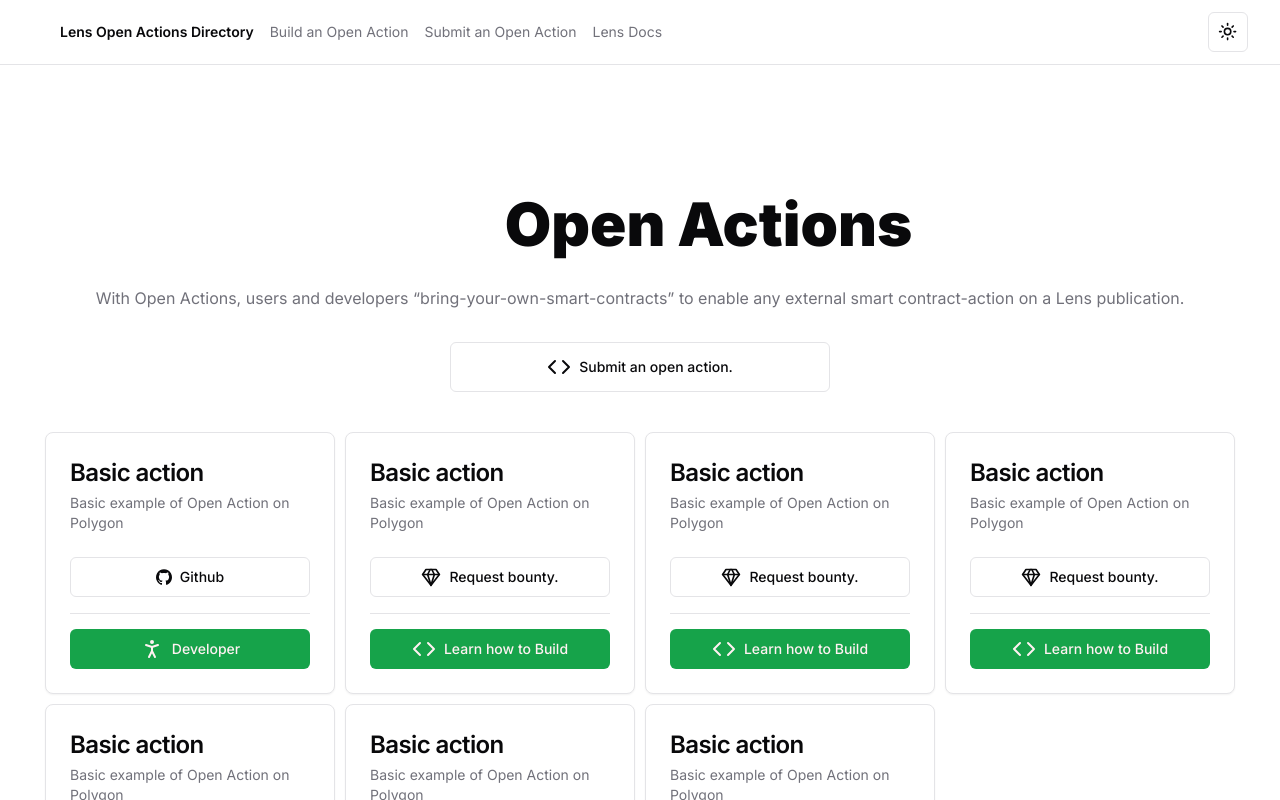
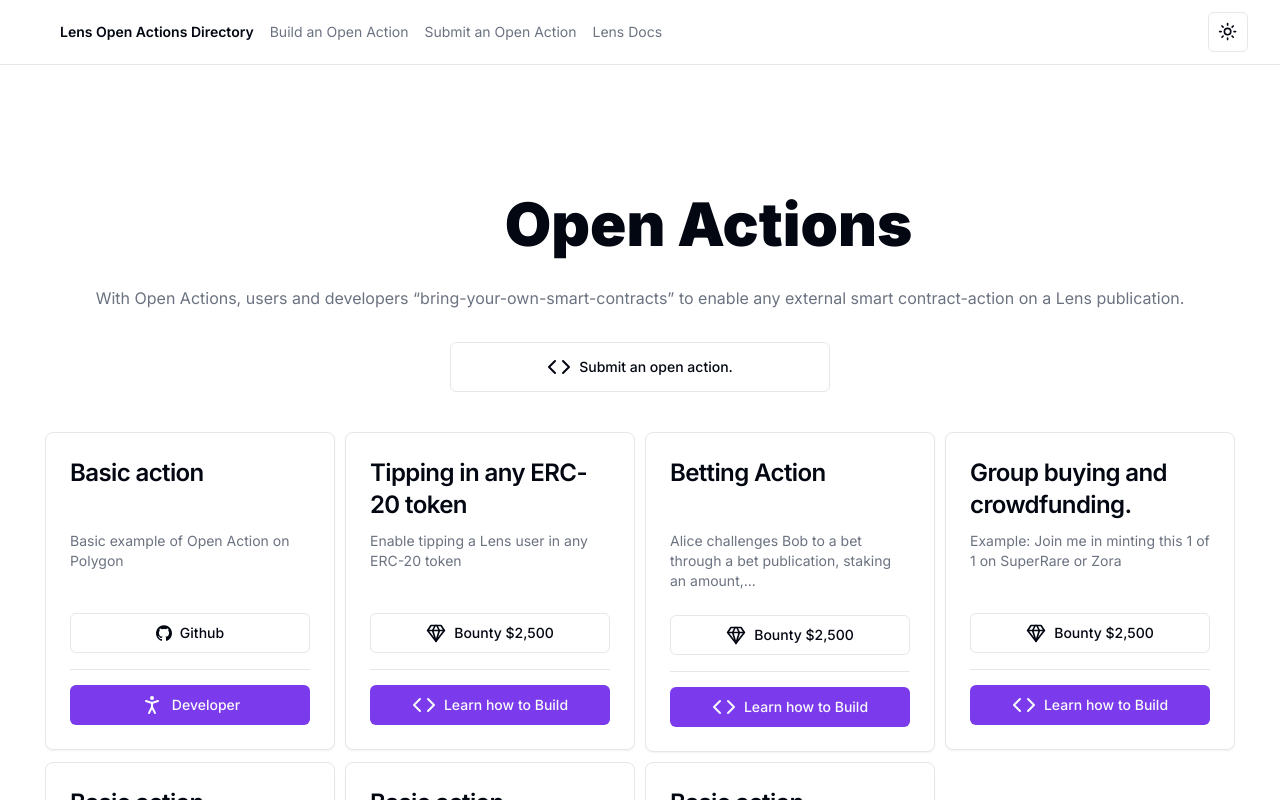
Before and after one commit to lens-protocol/open-actions-directory, a Next.js app: page / in a window 1280 px wide. Shown: the top 800 px of the page. Built offline with nearby package versions, Linux system fonts and the light colour scheme.

Commit message:
updates to styling

```diff
--- a/actions.json
+++ b/actions.json
@@ -8,22 +8,21 @@
   },
   {
     "type": "rfp",
-    "name": "Basic action",
-    "description": "Basic example of Open Action on Polygon",
-    "test": "$2,500",
-    "link": "https://github.com/shadcn-ui/ui/blob/main/apps/www/app/examples/cards/components/create-account.tsx"
+    "name": "Tipping in any ERC-20 token",
+    "description": "Enable tipping a Lens user in any ERC-20 token",
+    "bounty": "2,500"
   },
   {
     "type": "rfp",
-    "name": "Basic action",
-    "description": "Basic example of Open Action on Polygon",
-    "link": "https://github.com/shadcn-ui/ui/blob/main/apps/www/app/examples/cards/components/create-account.tsx"
+    "name": "Betting Action",
+    "bounty": "2,500",
+    "description": "Alice challenges Bob to a bet through a bet publication, staking an amount, choosing a deadline and juror(s) (one or multiple people who will decide the result). Bob accept and stakes too. The jurors decide after deadline happens1."
   },
   {
     "type": "rfp",
-    "name": "Basic action",
-    "description": "Basic example of Open Action on Polygon",
-    "link": "https://github.com/shadcn-ui/ui/blob/main/apps/www/app/examples/cards/components/create-account.tsx"
+    "name": "Group buying and crowdfunding.",
+    "bounty": "2,500",
+    "description": "Example: Join me in minting this 1 of 1 on SuperRare or Zora"
   },
   {
     "type": "rfp",
--- a/app/globals.css
+++ b/app/globals.css
@@ -3,57 +3,55 @@
 @tailwind utilities;
 
 
+
 @layer base {
   :root {
     --background: 0 0% 100%;
-    --foreground: 240 10% 3.9%;
+    --foreground: 224 71.4% 4.1%;
     --card: 0 0% 100%;
-    --card-foreground: 240 10% 3.9%;
+    --card-foreground: 224 71.4% 4.1%;
     --popover: 0 0% 100%;
-    --popover-foreground: 240 10% 3.9%;
-    --primary: 142.1 76.2% 36.3%;
-    --primary-foreground: 355.7 100% 97.3%;
-    --secondary: 240 4.8% 95.9%;
-    --secondary-foreground: 240 5.9% 10%;
-    --muted: 240 4.8% 95.9%;
-    --muted-foreground: 240 3.8% 46.1%;
-    --accent: 240 4.8% 95.9%;
-    --accent-foreground: 240 5.9% 10%;
+    --popover-foreground: 224 71.4% 4.1%;
+    --primary: 262.1 83.3% 57.8%;
+    --primary-foreground: 210 20% 98%;
+    --secondary: 220 14.3% 95.9%;
+    --secondary-foreground: 220.9 39.3% 11%;
+    --muted: 220 14.3% 95.9%;
+    --muted-foreground: 220 8.9% 46.1%;
+    --accent: 220 14.3% 95.9%;
+    --accent-foreground: 220.9 39.3% 11%;
     --destructive: 0 84.2% 60.2%;
-    --destructive-foreground: 0 0% 98%;
-    --border: 240 5.9% 90%;
-    --input: 240 5.9% 90%;
-    --ring: 142.1 76.2% 36.3%;
+    --destructive-foreground: 210 20% 98%;
+    --border: 220 13% 91%;
+    --input: 220 13% 91%;
+    --ring: 262.1 83.3% 57.8%;
     --radius: 0.5rem;
-
     --slight: 240 4.8% 96.9%;
-    /* --slight: 240 5% 3.9%; */
   }
 
   .dark {
-    --background: 20 14.3% 4.1%;
-    --foreground: 0 0% 95%;
-    --card: 24 9.8% 10%;
-    --card-foreground: 0 0% 95%;
-    --popover: 0 0% 9%;
-    --popover-foreground: 0 0% 95%;
-    --primary: 142.1 70.6% 45.3%;
-    --primary-foreground: 144.9 80.4% 10%;
-    --secondary: 240 3.7% 15.9%;
-    --secondary-foreground: 0 0% 98%;
-    --muted: 0 0% 15%;
-    --muted-foreground: 240 5% 64.9%;
-    --accent: 12 6.5% 15.1%;
-    --accent-foreground: 0 0% 98%;
+    --background: 224 71.4% 4.1%;
+    --foreground: 210 20% 98%;
+    --card: 224 71.4% 4.1%;
+    --card-foreground: 210 20% 98%;
+    --popover: 224 71.4% 4.1%;
+    --popover-foreground: 210 20% 98%;
+    --primary: 263.4 70% 50.4%;
+    --primary-foreground: 210 20% 98%;
+    --secondary: 215 27.9% 16.9%;
+    --secondary-foreground: 210 20% 98%;
+    --muted: 215 27.9% 16.9%;
+    --muted-foreground: 217.9 10.6% 64.9%;
+    --accent: 215 27.9% 16.9%;
+    --accent-foreground: 210 20% 98%;
     --destructive: 0 62.8% 30.6%;
-    --destructive-foreground: 0 85.7% 97.3%;
-    --border: 240 3.7% 15.9%;
-    --input: 240 3.7% 15.9%;
-    --ring: 142.4 71.8% 29.2%;
-    --slight: 24 9.8% 7.5%;
+    --destructive-foreground: 210 20% 98%;
+    --border: 215 27.9% 16.9%;
+    --input: 215 27.9% 16.9%;
+    --ring: 263.4 70% 50.4%;
+    --slight: 224 71.4% 1.1%;
   }
 }
-
 
 /*
 
--- a/components/ui/action-card.tsx
+++ b/components/ui/action-card.tsx
@@ -16,8 +16,16 @@ type Action = {
   name: string
   description: string
   type: string
-  link?: string,
+  link?: string
   builder?: string
+  bounty?: string
+}
+
+function trimString(string) {
+  if (string.length > 75) {
+    return string.substring(0, 75) + '...'
+  }
+  return string
 }
 
 export function ActionCard({ action } : { action: Action }) {
@@ -30,19 +38,33 @@ export function ActionCard({ action } : { action: Action }) {
       mx-[5px] mb-[10px]">
       <Card className="hover:bg-slight hover:text-accent-foreground">
         <CardHeader className="space-y-1">
-          <CardTitle className="text-2xl">{action.name}</CardTitle>
-          <CardDescription>
-            {action.description}
+          <CardTitle
+            className="text-2xl min-h-[70px]"
+          >{action.name}</CardTitle>
+          <CardDescription
+            className="min-h-[58px]"
+          >
+            {trimString(action.description)}
           </CardDescription>
         </CardHeader>
         <CardContent className="grid gap-4">
             <div className="grid gap-6">
              {
-              action.type === "action" && (
-                  <Button className="w-full" variant="outline">
+              action.link && action.type === 'action' && (
+                <Button
+                  className="w-full"
+                  variant="outline"
+                  asChild
+                >
+                  <Link
+                    href={action.link}
+                    target="_blank"
+                    rel="no-opener"
+                  >
                     <Icons.gitHub className="mr-2 h-4 w-4" />
                     Github
-                  </Button>
+                  </Link>
+                </Button>
               )
              }
               {
@@ -58,7 +80,7 @@ export function ActionCard({ action } : { action: Action }) {
                       rel="no-opener"
                     >
                     <Gem width="20" className="mr-2" />
-                    Request bounty.
+                    Bounty ${action.bounty}
                     </Link>
                     </Button>
                 )
```
